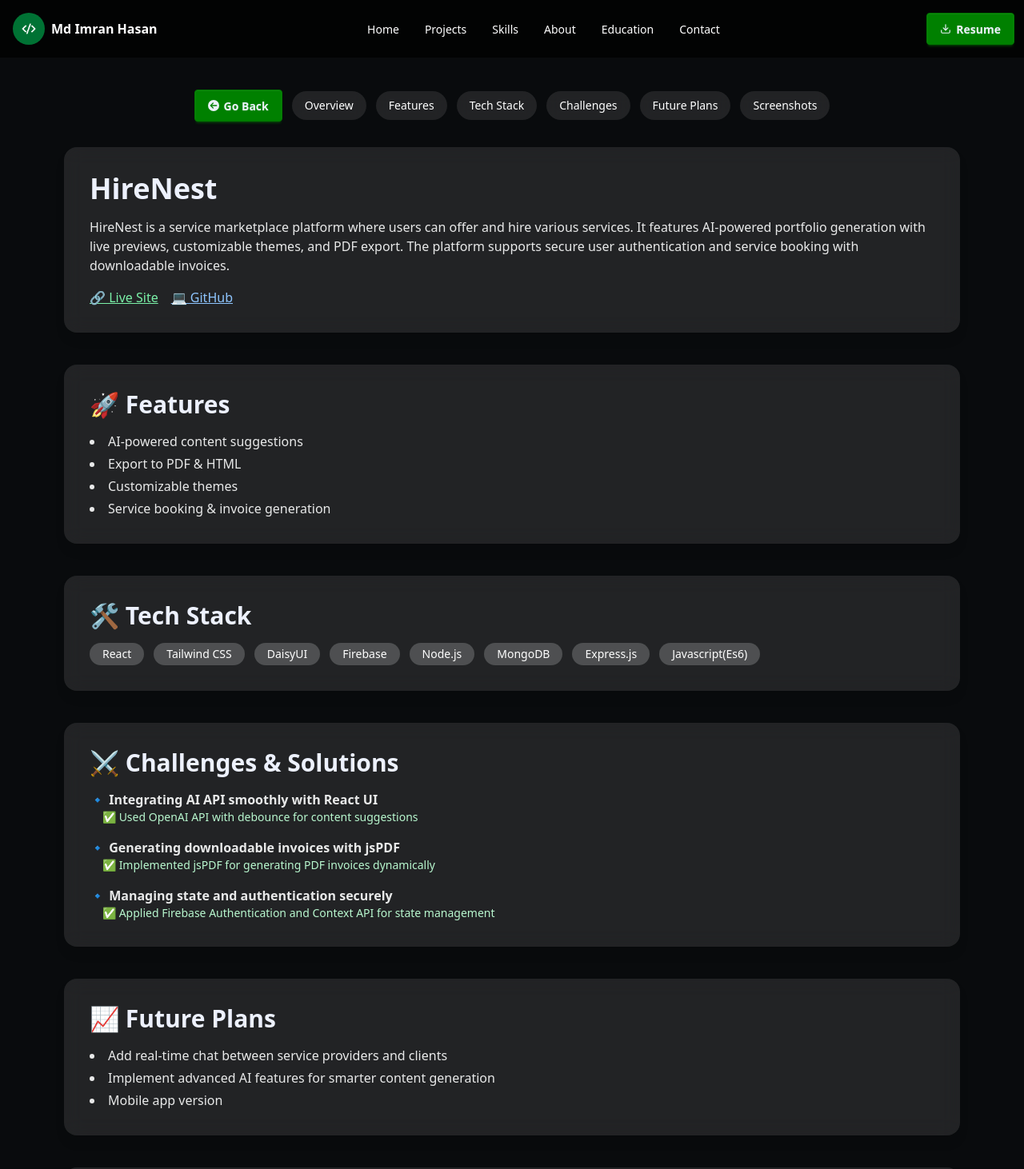
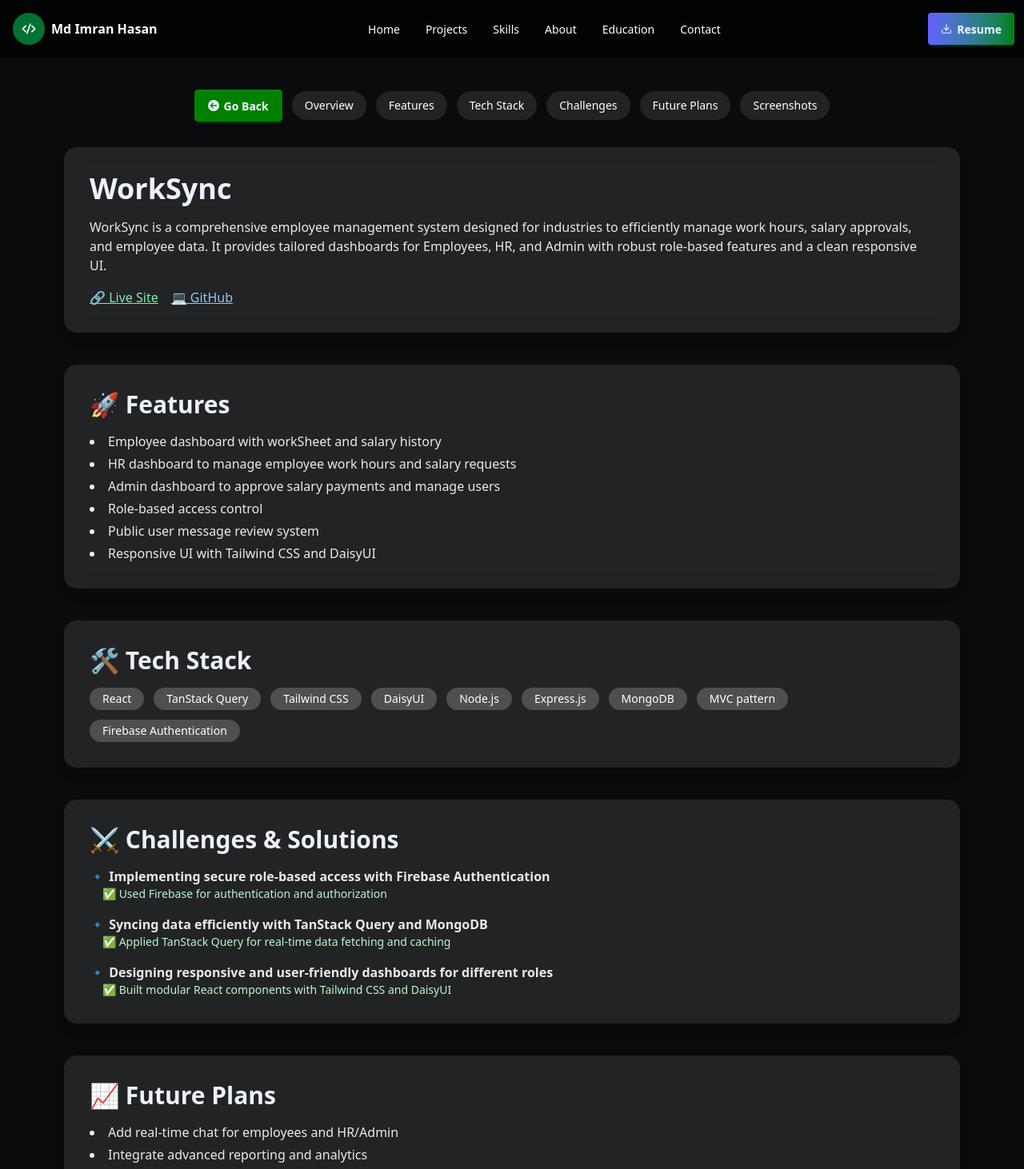
Before and after one commit to programmarimran/imran-dev-portfolio, a React (Vite) app in the folder portfolio/: page /details/1 in a window 1280 px wide. Shown: the top 1462 px of the page at 80% size. Built offline with nearby package versions, Linux system fonts and the light colour scheme.

Commit message:
added a project section added a

```diff
--- a/portfolio/src/assets/data/projects/projects.js
+++ b/portfolio/src/assets/data/projects/projects.js
@@ -6,9 +6,59 @@ import diverDishImg5 from "../../../assets/data/screenshot/divershDish/img5.png"
 import diverDishImg6 from "../../../assets/data/screenshot/divershDish/img6.png";
 import diverDishImg7 from "../../../assets/data/screenshot/divershDish/img7.png";
 import diverDishImg8 from "../../../assets/data/screenshot/divershDish/img8.png";
+
 const projectsData = [
   {
     id: 1,
+    title: "WorkSync",
+    description:
+      "An industry-grade employee management system for tracking work hours, salary requests, HR approvals, and admin control with responsive design.",
+    features: [
+      "Employee dashboard with workSheet and salary history",
+      "HR dashboard to manage employee work hours and salary requests",
+      "Admin dashboard to approve salary payments and manage users",
+      "Role-based access control",
+      "Public user message review system",
+      "Responsive UI with Tailwind CSS and DaisyUI",
+    ],
+    techStack: [
+      "React",
+      "TanStack Query",
+      "Tailwind CSS",
+      "DaisyUI",
+      "Node.js",
+      "Express.js",
+      "MongoDB",
+      "MVC pattern",
+      "Firebase Authentication",
+    ],
+    image: "https://i.ibb.co/yHmCdMQ/Screenshot-2025-07-26-023130.png",
+    liveLink: "https://worksync-by-imran.web.app/",
+    githubLink: "https://github.com/programmarimran/WorkSync-client-assignment_12",
+    detailsLink: "/projects/1",
+    longDescription: `WorkSync is a comprehensive employee management system designed for industries to efficiently manage work hours, salary approvals, and employee data. It provides tailored dashboards for Employees, HR, and Admin with robust role-based features and a clean responsive UI.`,
+    challenges: [
+      "Implementing secure role-based access with Firebase Authentication",
+      "Syncing data efficiently with TanStack Query and MongoDB",
+      "Designing responsive and user-friendly dashboards for different roles",
+    ],
+    solutions: [
+      "Used Firebase for authentication and authorization",
+      "Applied TanStack Query for real-time data fetching and caching",
+      "Built modular React components with Tailwind CSS and DaisyUI",
+    ],
+    futurePlans: [
+      "Add real-time chat for employees and HR/Admin",
+      "Integrate advanced reporting and analytics",
+      "Mobile app version for on-the-go management",
+    ],
+    screenshots: [
+      "https://i.ibb.co/6vJ6SPQ/work-sync-dashboard.png",
+      // অন্য স্ক্রিনশট ইউআরএলস এখানে দিতে পারেন
+    ],
+  },
+  {
+    id: 2,
     title: "HireNest",
     description:
       "A web app that helps users generate stunning portfolios using AI. Features include live preview, custom themes, and export to PDF.",
@@ -32,7 +82,7 @@ const projectsData = [
     liveLink: "https://hire-nest-by-imran.web.app/",
     githubLink:
       "https://github.com/programmarimran/HireNest-client-assignment_11",
-    detailsLink: "/projects/1",
+    detailsLink: "/projects/2",
     longDescription: `HireNest is a service marketplace platform where users can offer and hire various services. It features AI-powered portfolio generation with live previews, customizable themes, and PDF export. The platform supports secure user authentication and service booking with downloadable invoices.`,
     challenges: [
       "Integrating AI API smoothly with React UI",
@@ -55,7 +105,7 @@ const projectsData = [
     ],
   },
   {
-    id: 2,
+    id: 3,
     title: "DiverseDish",
     description:
       "A recipe app offering diverse dishes from multiple countries with search and filter features.",
@@ -79,7 +129,7 @@ const projectsData = [
     liveLink: "https://diversedish.example.com",
     githubLink:
       "https://github.com/programmarimran/DiverseDish-client-assignment_10",
-    detailsLink: "/projects/2",
+    detailsLink: "/projects/3",
     longDescription: `DiverseDish is a culinary recipe platform that showcases dishes from various countries, allowing users to explore, search, and add recipes. It includes features like rating and reviews, user authentication, and a pleasant UI with dark mode support.`,
     challenges: [
       "Managing recipe data synchronization with Firebase",
@@ -98,18 +148,18 @@ const projectsData = [
     ],
     screenshots: [
       "https://i.ibb.co/BVQr3GLY/Screenshot-2025-06-25-114535.png",
-      diverDishImg1 ,
+      diverDishImg1,
       diverDishImg2,
       diverDishImg3,
       diverDishImg4,
       diverDishImg5,
       diverDishImg6,
       diverDishImg7,
-      diverDishImg8
+      diverDishImg8,
     ],
   },
   {
-    id: 3,
+    id: 4,
     title: "Curiobox",
     description:
       "A subscription box service delivering educational and knowledge-based materials for kids monthly or as one-time purchases.",
@@ -123,7 +173,7 @@ const projectsData = [
     image: "https://i.ibb.co/7Nxt2pZS/Screenshot-2025-06-25-162822.png",
     liveLink: "https://curiobox-by-imran.web.app/",
     githubLink: "https://github.com/programmarimran/CurioBox-assignment_9",
-    detailsLink: "/projects/3",
+    detailsLink: "/projects/4",
     longDescription: `Curiobox is a curated subscription service aimed at nurturing children's curiosity and learning through monthly boxes containing puzzles, booklets, and creative tools. It supports both monthly subscriptions and one-time purchases with seamless checkout.`,
     challenges: [
       "Designing an engaging UI for kids and parents",
--- a/portfolio/src/components/ScrollToTopButton/ScrollToTopButton.jsx
+++ b/portfolio/src/components/ScrollToTopButton/ScrollToTopButton.jsx
@@ -1,9 +1,8 @@
-
 import { GoMoveToTop } from "react-icons/go";
 import useVisibleWindow from "../../hooks/useVisibleWindow";
 
 const ScrollToTopButton = () => {
- const visible=useVisibleWindow()
+  const visible = useVisibleWindow();
 
   // Scroll to top
   const scrollToTop = () => {
@@ -18,11 +17,11 @@ const ScrollToTopButton = () => {
   return (
     <button
       onClick={scrollToTop}
-      className="fixed bottom-8 right-8 p-3 bg-purple-600 text-white rounded-full shadow-lg hover:bg-purple-700 transition"
+      className="fixed bottom-8 right-8 p-3 bg-gradient-to-b from-indigo-500 to-primary hover:from-primary/50 hover:to-indigo-500 text-white rounded-full shadow-lg  transition"
       aria-label="Scroll to top"
       title="Scroll to top"
     >
-     <GoMoveToTop size={20} />
+      <GoMoveToTop size={20} />
     </button>
   );
 };
--- a/portfolio/src/layouts/RootLayout.jsx
+++ b/portfolio/src/layouts/RootLayout.jsx
@@ -74,7 +74,7 @@ const RootLayout = () => {
                       <a
                         href="https://drive.google.com/file/d/1vXu69-GoyTvlJS1GbMuUHi2uamKpx_8K/view"
                         target="_blank"
-                        className="btn btn-primary"
+                        className="btn btn-primary border-none bg-gradient-to-r from-indigo-500 to-primary hover:from-primary/50 hover:to-indigo-500"
                       >
                         <FiDownload />
                         Resume
@@ -159,7 +159,7 @@ const RootLayout = () => {
                   <a
                     href="https://drive.google.com/file/d/1vXu69-GoyTvlJS1GbMuUHi2uamKpx_8K/view"
                     target="_blank"
-                    className="btn btn-primary"
+                    className="btn bg-gradient-to-r from-indigo-500 to-primary hover:from-primary/50 hover:to-indigo-500 border-none btn-primary"
                   >
                     <FiDownload /> Download My CV
                   </a>
--- a/portfolio/src/pages/homepage/hero/HeroSection.jsx
+++ b/portfolio/src/pages/homepage/hero/HeroSection.jsx
@@ -62,7 +62,7 @@ const HeroSection = () => {
             href="https://drive.google.com/file/d/1vXu69-GoyTvlJS1GbMuUHi2uamKpx_8K/view"
             target="_blank"
             rel="noopener noreferrer"
-            className="btn btn-primary gap-2"
+            className="btn btn-primary border-none bg-gradient-to-r from-indigo-500 to-primary hover:from-primary/50 hover:to-indigo-500 gap-2"
           >
             <FiDownload /> Download Resume
           </a>
@@ -74,7 +74,7 @@ const HeroSection = () => {
         <img
           src={myPhoto}
           alt="Md Imran Hasan"
-          className="w-64 h-64 rounded-full border-4 border-primary object-cover shadow-lg"
+          className=" w-64 h-64 md:w-94 md:h-94 rounded-full border-4 border-primary object-cover shadow-lg"
         />
       </div>
     </section>
--- a/portfolio/src/pages/homepage/home/Home.jsx
+++ b/portfolio/src/pages/homepage/home/Home.jsx
@@ -11,7 +11,7 @@ import LearningExperienceSection from "../learningExperience/LearningExperienceS
 const Home = () => {
   return (
     <div>
-      <div id="hero" className="bg-black/90 rounded-lg ">
+      <div id="hero" className=" rounded-lg ">
         <HeroSection></HeroSection>
       </div>
       <section id="About" data-aos="fade-up" className=" rounded-lg ">
--- a/portfolio/src/pages/projectsPage/projectCard/ProjectCard.jsx
+++ b/portfolio/src/pages/projectsPage/projectCard/ProjectCard.jsx
@@ -17,7 +17,7 @@ const ProjectCard = ({ project, index }) => {
   return (
     <div
       data-aos-anchor-placement="center-bottom"
-      className={`flex flex-col md:flex-row ${
+      className={`flex flex-col md:flex-row gap-4 ${
         isEven ? "" : "md:flex-row-reverse"
       } shadow-xl rounded-box overflow-hidden p-4 mb-6`}
     >
--- a/portfolio/src/pages/projectsPage/projectCard/ProjectCardDEMO.jsx
+++ /dev/null
@@ -1,31 +0,0 @@
-import React from "react";
-import { Link } from "react-router";
-
-const ProjectCardDEMO = ({ project }) => {
-  const { description,techStack, image, title,id } = project;
-  return (
-    <div className="card bg-base-100 shadow-sm">
-      <figure>
-        <img src={image} alt="Shoes" />
-      </figure>
-      <div className="card-body rounded-b-lg bg-[#5a4f85]">
-        <h2 className=" text-3xl font-bold mx-auto">{title}</h2>
-        <p>{description}</p>
-        <div className="flex flex-wrap gap-2 mb-4">
-            {techStack.map((tech, idx) => (
-              <div key={idx} className="badge badge-outline">
-                {tech}
-              </div>
-            ))}
-          </div>
-        <div className="card-actions justify-end">
-          <Link to={`/details/${id}`}>
-          <button className="btn btn-primary">Details</button>
-          </Link>
-        </div>
-      </div>
-    </div>
-  );
-};
-
-export default ProjectCardDEMO;
```
Also changed, not shown: portfolio/src/pages/homepage/contac/ContactSection.jsx (+12 -12 lines), portfolio/src/pages/homepage/projects/ProjectSection.jsx (+35 -5 lines), portfolio/src/pages/projectsDetails/ProjectDetailsDEMO.jsx (deleted, +0 -72 lines).
